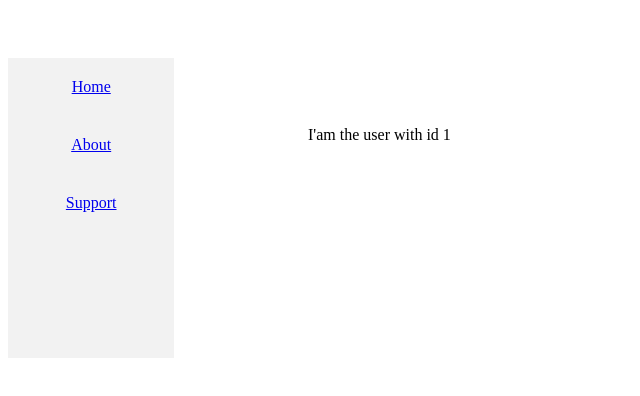
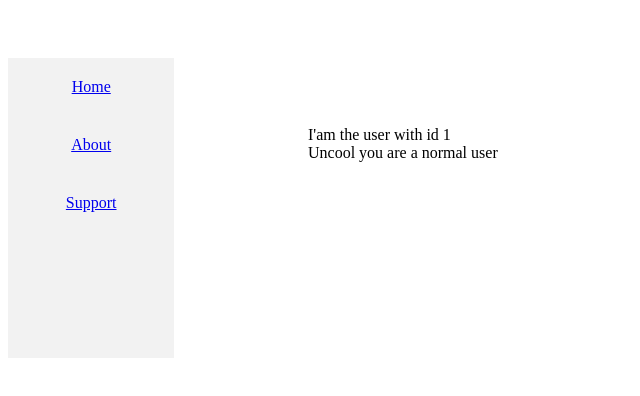
Before and after one commit to jinenab/reach-router, a React (Create React App) app: page /user/1 in a window 1280 px wide. Shown: the top 396 px of the page, without its empty margins (0-640 px from the left). Built offline with nearby package versions, Linux system fonts and the light colour scheme.

Commit message:
get familiar with Match

```diff
--- a/src/App.js
+++ b/src/App.js
@@ -1,6 +1,6 @@
 import React from 'react';
 import {render} from "react-dom"
-import {Router ,Link,Redirect} from "@reach/router"
+import {Router ,Link,Redirect,Match} from "@reach/router"
 import Home from "./components/Home"
 import HomeNav from "./components/HomeNav"
 import About from "./components/About"
@@ -30,6 +30,7 @@ return(<div>
         <Dash className="Dash" path="dashboard" exact>
             <DashHome path="/" exact/>
             <Team path="team" exact />
+
         </Dash>
         <NotFound default></NotFound>
     </Router>
--- a/src/components/User/user.js
+++ b/src/components/User/user.js
@@ -1,7 +1,22 @@
 import React from 'react';
+import {Match} from "@reach/router"
 function User(props){
 return(<div>
-    I'am the user with id  {props.id}
+   <Match path="/user/:id">
+{
+props => props.match? (<div>I'am the user with id {props.match.id}</div>):(<div>No logged user</div>)
+}
+   </Match>
+  <br></br>
+    <Match path="/user/admin">
+  {props =>
+    props.match ? (
+      <div>Cool you are the admin</div>
+    ) : (
+      <div>Uncool you are a normal user</div>
+    )
+  }
+</Match>
 </div>)
 }
 export default User
```
